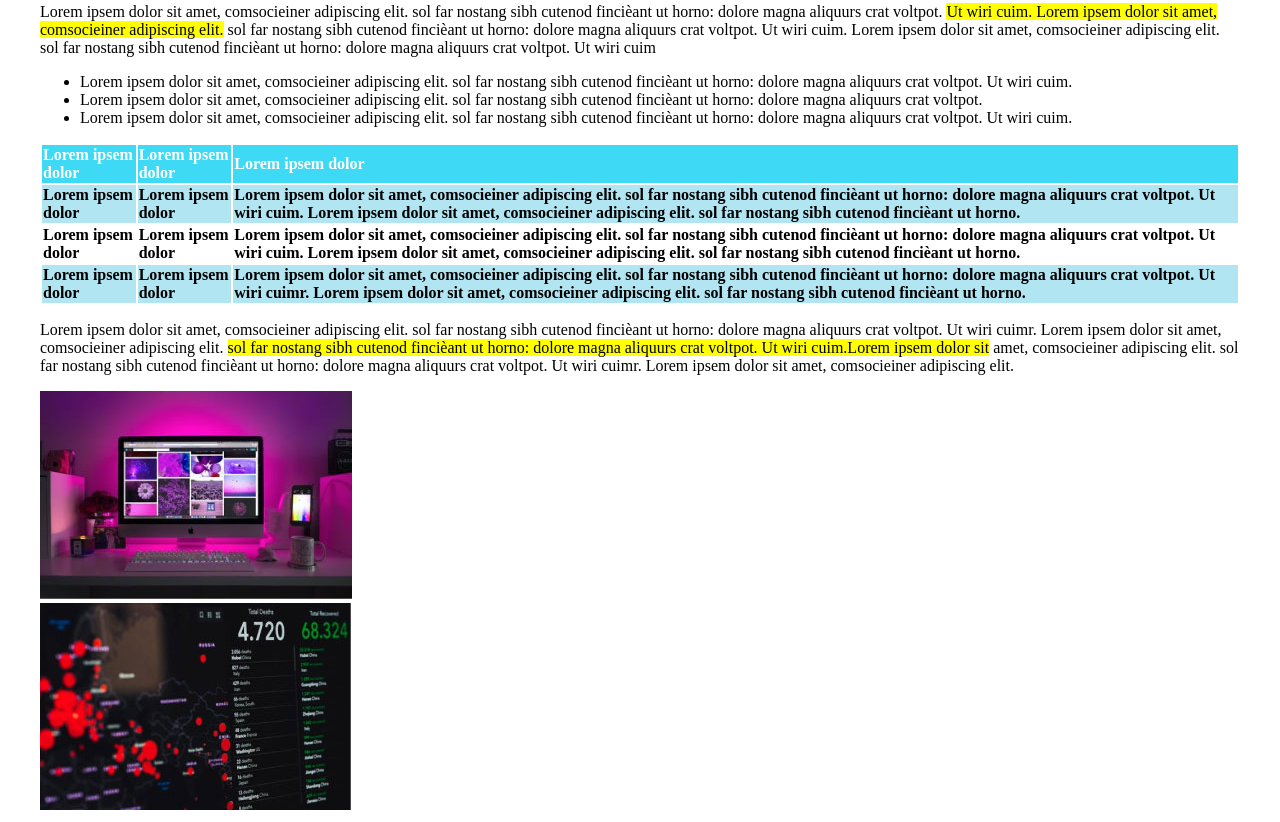
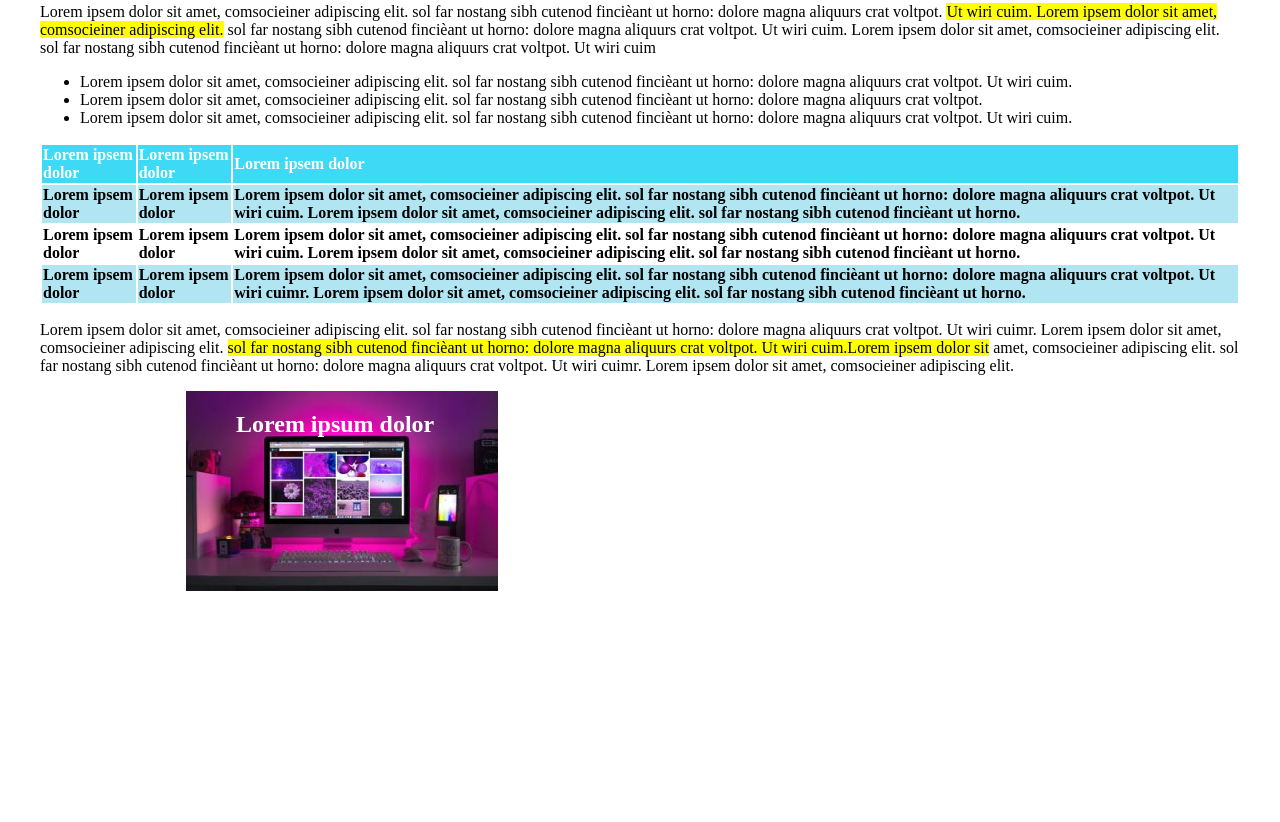
Before and after one commit to 413f10r/html-css-booleaner, a plain HTML site: page index.html in a window 1280 px wide. Shown: the part 632-1454 px from the top of the page. After the commit the page ends 1231 px from the top, so only its background shows below. Drawn offline with Linux system fonts and the light colour scheme.

Commit message:
inserimento-img-1-bkgr

```diff
--- a/css/style.css
+++ b/css/style.css
@@ -61,7 +61,20 @@ td, th {
     background-color:white ;
 }
 
-.img{
+.img-1{
     background-image:url(../img/monitor.jpg);
+    background-repeat: no-repeat;
+    height:200px;
+    margin-left:178px;
+
 
 }
+
+.text-link{
+    color: white;
+    padding-left: 50px;
+   padding-top: 0.01%;
+
+
+
+}
--- a/index.html
+++ b/index.html
@@ -99,15 +99,11 @@
     </main>
 
     <footer>
-        <div class="container">
-            <div>
-                <img src="img/monitor.jpg" alt="">
-            </div>
-            <div>
-                <img src="img/graph.jpg" alt="">
-            </div>
 
-        </div>
+           <div class="img-1">
+            <div class="text-link"><h2>Lorem ipsum dolor</h2></div>
+           </div>
+
 
 
 
```
